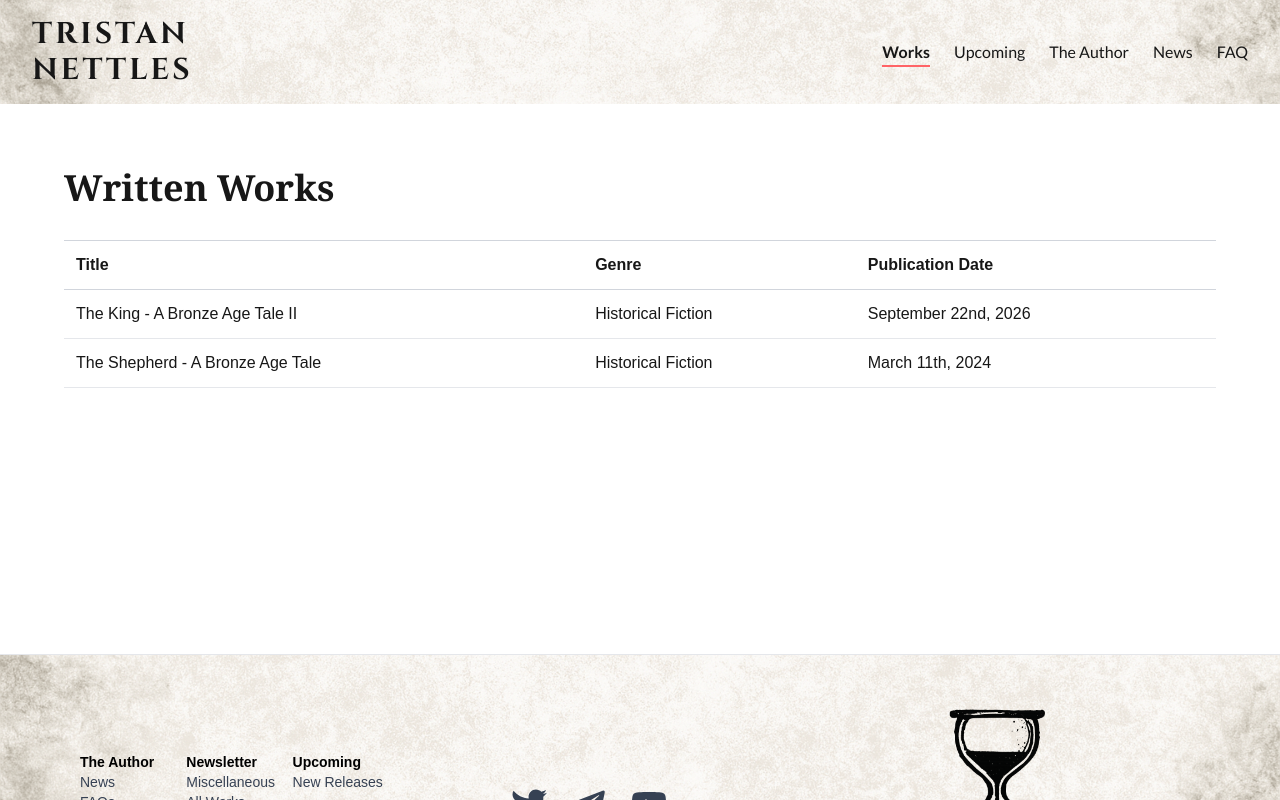
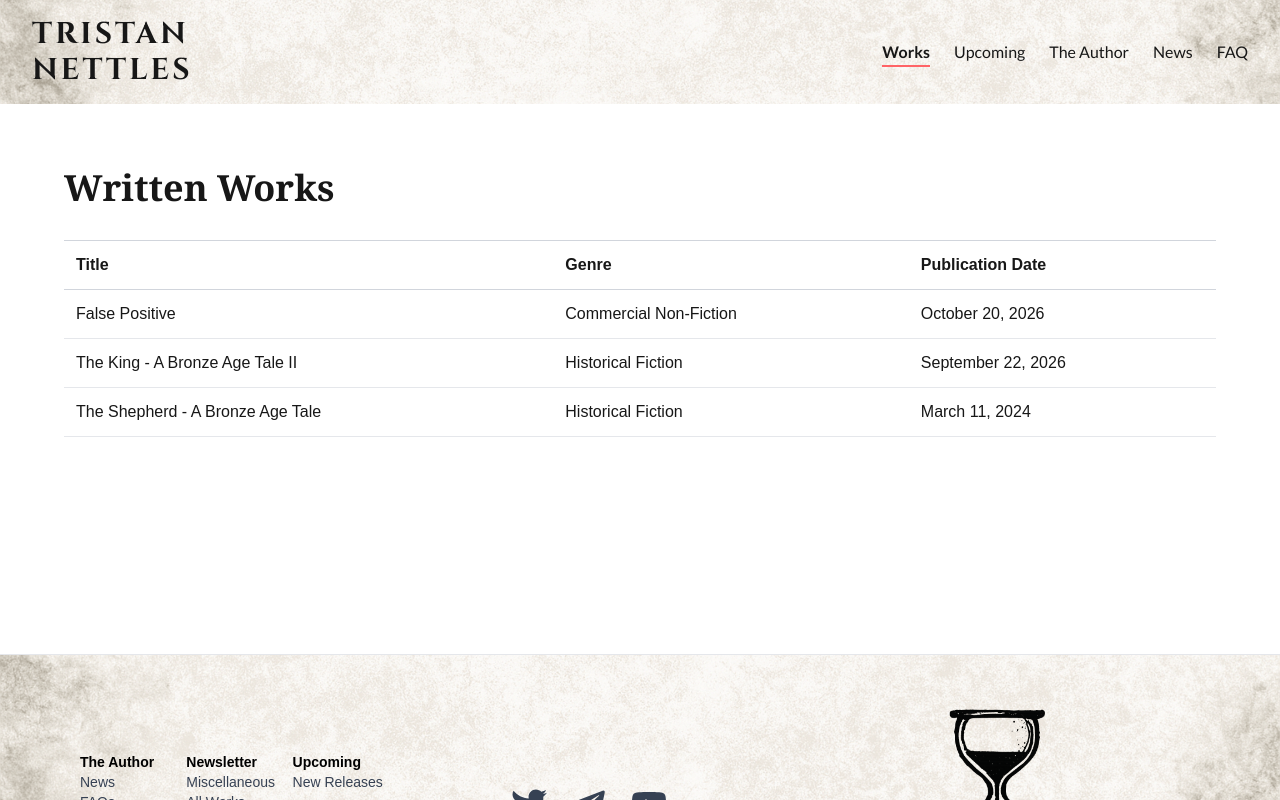
Before and after one commit to BodiAugustus/AuthorSite, a Next.js app: page /works in a window 1280 px wide. Shown: the top 800 px of the page. Built offline with nearby package versions, Linux system fonts and the light colour scheme.

Commit message:
added work

```diff
--- a/app/works/page.js
+++ b/app/works/page.js
@@ -5,14 +5,20 @@ const worksData = [
   {
     title: "The Shepherd - A Bronze Age Tale",
     type: "Historical Fiction",
-    date: "March 11th, 2024",
+    date: "March 11, 2024",
     url: "https://www.theshepherdnovel.com",
   },
   {
     title: "The King - A Bronze Age Tale II",
     type: "Historical Fiction",
-    date: "September 22nd, 2026",
+    date: "September 22, 2026",
     url: "https://thekingsaga.com",
+  },
+  {
+    title: "False Positive",
+    type: "Commercial Non-Fiction",
+    date: "October 20, 2026",
+    url: "https://FalsePositiveNovel.com",
   },
 ];
 
```
